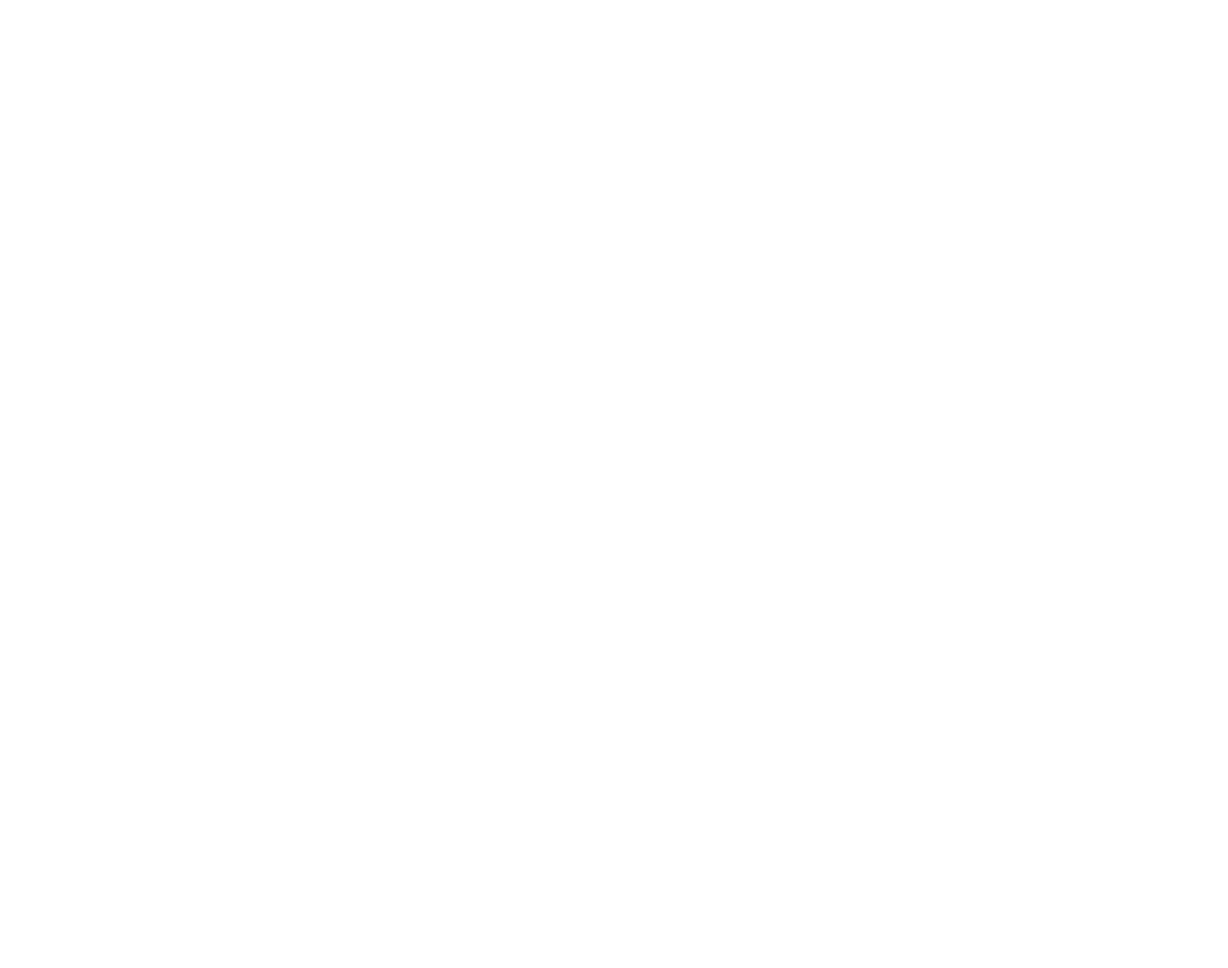
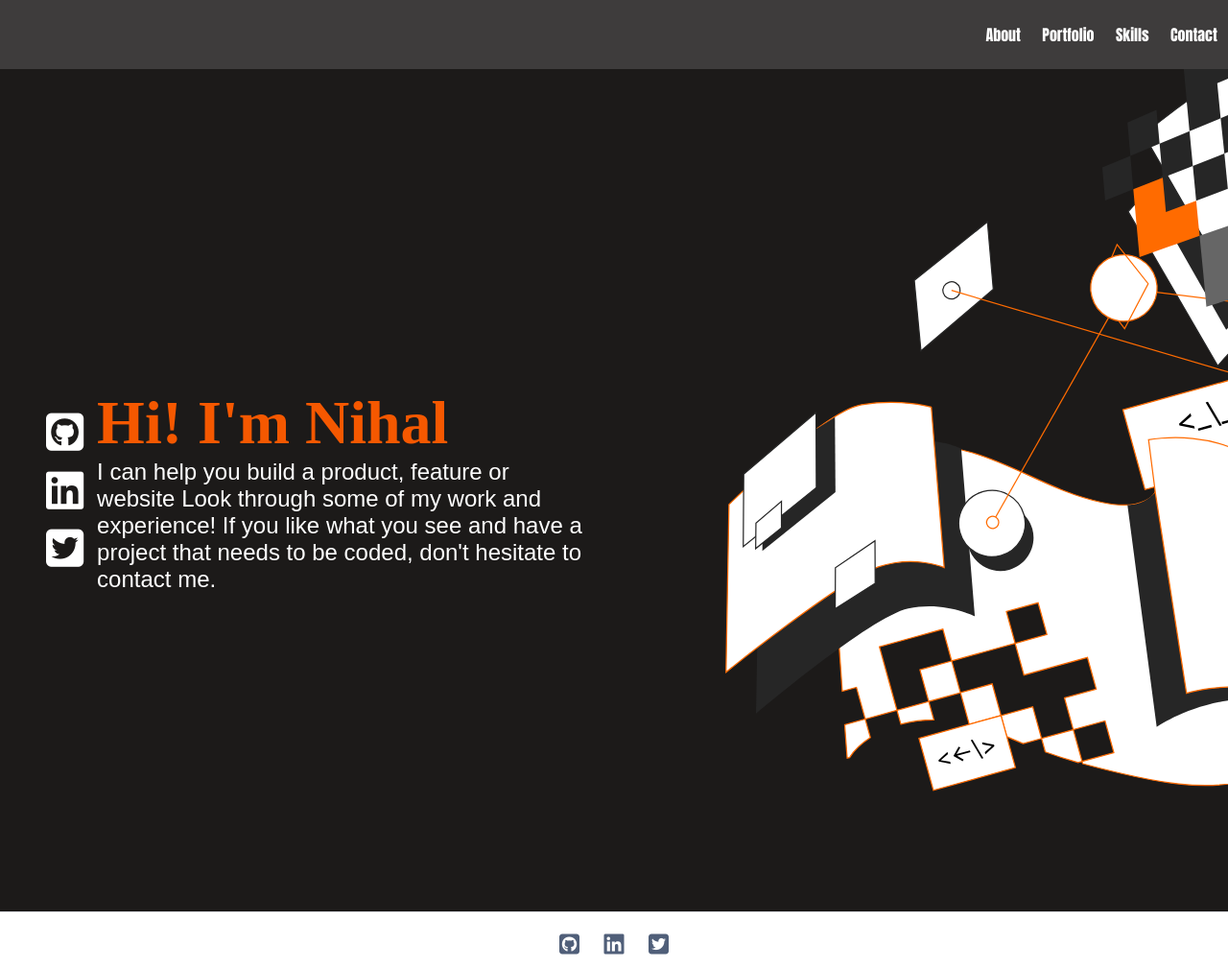
Before and after one commit to apricot12/portfolio, a website: page index.html in a window 1280 px wide. Shown: the whole page at 96% size. Before the commit the page ends 800 px from the top, so only its background shows below. Drawn offline with Linux system fonts and the light colour scheme.

Commit message:
Add navbar, footer, about section with backgrouds and colours

```diff
--- a/assets/stylesheets/stylesheet.scss
+++ b/assets/stylesheets/stylesheet.scss
@@ -0,0 +1,91 @@
+$primary-colour: #F55800;
+$secondary-colour:  #505F79;
+$main-text-colour: white;
+$bg-colour: #1C1A19;
+
+@mixin flexCenter($direction) {
+    display: flex;
+    justify-content: center;
+    align-items: center;
+    flex-direction: $direction;
+}
+
+@mixin flex($direction, $justify, $align) {
+    display: flex;
+    flex-direction: $direction;
+    list-style: none;
+    justify-content: $justify;
+    align-items: $align;
+}
+
+* {
+    margin: 0;
+    padding: 0;
+    box-sizing: border-box;
+}
+
+.navbar {
+    background-color: #3E3C3C;
+    height: 72px;
+    @include flex(column, space-around, flex-end);
+    .navbar-menu {
+        @include flex(row, space-between, center);
+        .nav-menu-item {
+            padding: 0.7rem;
+            .nav-menu-link {
+                color: $main-text-colour;
+                text-decoration: none;
+                font-family: Impact, Haettenschweiler, 'Arial Narrow Bold', sans-serif;
+                font-weight: bold;
+            }
+        }
+    }
+}
+
+.about {
+    @include flex(row, space-between, center);
+    background-color: #1C1A19;
+    .social-media-links {
+        list-style: none;
+        padding-left: 2.5rem;
+        a {
+            color: $main-text-colour;
+            .fab {
+                font-size: 2.8rem;
+                padding: 0.5rem;
+            }
+        }
+    }
+
+    .about-me {
+        width: 40%;
+        h1 {
+            color: $primary-colour;
+            font-size: 4rem;
+            font-family: serif;
+        }
+
+        p {
+            color: $main-text-colour;
+            font-size: 1.5rem;
+            font-family: sans-serif;
+        }
+    }
+}
+
+.foot-bar {
+    ul {
+        border-top: 0.01px solid #DFE1E6;
+        @include flexCenter(row);
+        list-style: none;
+
+        li {
+            margin-top: 0.5rem;
+            i {
+                font-size: 1.5rem;
+                padding: 0.8rem;
+                color: $secondary-colour;
+            }
+        }
+    }
+}
--- a/index.html
+++ b/index.html
@@ -0,0 +1,163 @@
+<!DOCTYPE html>
+<html lang="en">
+<head>
+    <meta charset="UTF-8">
+    <meta http-equiv="X-UA-Compatible" content="IE=edge">
+    <meta name="viewport" content="width=device-width, initial-scale=1.0">
+    <link rel="stylesheet" href="assets/stylesheets/stylesheet.css">
+    <script src="https://kit.fontawesome.com/340a10f9eb.js" crossorigin="anonymous"></script>
+    <title>Document</title>
+</head>
+<body>
+    <header>
+        <div class="men-button">
+            <span class="menu-button-burger"></span>
+        </div>
+        <nav class="navbar">
+            <ul class="navbar-menu">
+                <li class="nav-menu-item">
+                    <a href="" class="nav-menu-link">
+                        About
+                    </a>
+                </li>
+                <li class="nav-menu-item">
+                    <a href="" class="nav-menu-link">
+                        Portfolio
+                    </a>
+                </li>
+                <li class="nav-menu-item">
+                    <a href="" class="nav-menu-link">
+                        Skills
+                    </a>
+                </li>
+                <li class="nav-menu-item">
+                    <a href="" class="nav-menu-link">
+                        Contact
+                    </a>
+                </li>
+            </ul>
+        </nav>
+    </header>
+
+    <main>
+        <section class="about">
+                <div class="social-links">
+                    <ul class="social-media-links">
+                        <li>
+                            <a href="https://github.com/apricot12" title="Github">
+                                <i class="fab fa-github-square"></i>
+                            </a>
+                        </li>
+
+                        <li>
+                            <a href="https://www.linkedin.com/in/aprikot-web/" title="Linkedin">
+                                <i class="fab fa-linkedin"></i>
+                            </a>
+                        </li>
+
+                        <li>
+                            <a href="https://twitter.com/apricotfoxtrot" title="Twitter">
+                                <i class="fab fa-twitter-square"></i>
+                            </a>
+                        </li>
+                    </ul>
+                </div>
+                <div class="about-me">
+                    <h1 class="aboutme-head">
+                        Hi! I'm Nihal
+                    </h1>
+                    <p class="aboutme-body">
+                        I can help you build a product, feature or website Look
+                        through some of my work and experience! If you like what
+                        you see and have a project that needs to be coded,
+                        don't hesitate to contact me.
+                    </p>
+                </div>
+                <div class="side-svg">
+                    <svg width="661" height="874" viewBox="0 0 661 874" fill="none" xmlns="http://www.w3.org/2000/svg">
+                        <path d="M765.504 80.1959L820.439 169.616C820.439 169.616 787.332 185.641 740.498 221.36C700.709 251.839 650.326 309.362 650.326 309.362L557 148.674C557 148.674 598.683 99.3156 660.619 57.7667C717.888 19.1552 729.804 21.6051 729.804 21.6051L765.504 80.1959Z" fill="white" stroke="#262626" stroke-width="1.22338" stroke-miterlimit="10"/>
+                        <path d="M576.835 127.287L659.117 271.86C659.117 271.86 686.606 241.503 716.963 215.556C769.345 171.177 809.621 152.343 809.621 152.343L729.479 21.4213C729.804 21.6051 656.587 40.256 576.835 127.287Z" fill="#262626"/>
+                        <path d="M988.606 104.922C988.606 104.922 944.76 71.3264 853.904 104.455C763.047 137.583 664.378 226.57 664.378 226.57L573.1 68.3277C573.1 68.3277 697.652 -36.052 781.371 -52.409C849.212 -65.7345 884.727 -47.3624 884.727 -47.3624L988.606 104.922Z" fill="white" stroke="#262626" stroke-width="1.22338" stroke-miterlimit="10"/>
+                        <path d="M968.056 34.7358L858.587 266.702L552.478 228.275" stroke="#FF6B00" stroke-width="1.22338" stroke-miterlimit="10"/>
+                        <path d="M551.459 355.12L718.936 308.699L741.994 391.887L574.517 438.309L551.459 355.12Z" fill="white" stroke="#FF6B00" stroke-width="1.22338" stroke-miterlimit="10"/>
+                        <path d="M466.644 697.776L447.554 703.067C442.565 700.889 437.392 699.036 432.332 696.603C431.682 696.235 431.103 696.122 430.453 695.754L424.388 673.876L457.477 664.704L466.644 697.776Z" fill="white" stroke="#FF6B00" stroke-width="1.22338" stroke-miterlimit="10"/>
+                        <path d="M508.898 721.677L541.986 712.505L532.819 679.433L499.731 688.605L490.564 655.533L523.652 646.362L514.485 613.29L481.397 622.461L448.309 631.633L439.142 598.561L472.23 589.389L463.063 556.317L429.975 565.489L439.142 598.561L406.054 607.732L372.966 616.904L363.799 583.832L330.711 593.003L297.623 602.175L306.79 635.247L315.957 668.318L282.869 677.49L273.702 644.418L258.939 648.51L243.497 425.69C243.497 425.69 265.418 393.041 324.316 390.96C412.537 387.875 455.836 435.319 528.845 451.517C574.729 461.81 584.908 441.182 584.908 441.182L614.679 632.636C614.679 632.636 691.471 616.008 735.319 667.409C761.34 698.001 722.228 729.936 681.759 741.153C639.508 752.864 589.536 745.622 509.533 723.966L508.898 721.677Z" fill="white" stroke="#FF6B00" stroke-width="1.22338" stroke-miterlimit="10"/>
+                        <path d="M508.899 721.677L504.827 722.805C493.533 719.635 482.098 715.956 470.523 711.768L466.644 697.776L499.732 688.605L508.899 721.677Z" fill="white" stroke="#FF6B00" stroke-width="1.22338" stroke-miterlimit="10"/>
+                        <path d="M424.389 673.876L392.064 682.835C391.81 682.906 391.485 682.722 391.23 682.793L382.134 649.975L415.222 640.804L424.389 673.876Z" fill="white" stroke="#FF6B00" stroke-width="1.22338" stroke-miterlimit="10"/>
+                        <path d="M354.405 678.481C341.526 678.49 330.229 680.251 319.977 682.819L315.958 668.318L349.046 659.147L354.405 678.481Z" fill="white" stroke="#FF6B00" stroke-width="1.22338" stroke-miterlimit="10"/>
+                        <path d="M266.585 717.616L264.039 718.322L261.49 683.416L282.87 677.49L288.229 696.824C277.324 703.956 269.967 712.022 266.585 717.616Z" fill="white" stroke="#FF6B00" stroke-width="1.22338" stroke-miterlimit="10"/>
+                        <path d="M339.879 626.075L372.967 616.903L382.134 649.975L349.046 659.147L339.879 626.075Z" fill="white" stroke="#FF6B00" stroke-width="1.22338" stroke-miterlimit="10"/>
+                        <path d="M556.213 454.34L586.678 685.872C586.678 685.872 642.138 646.666 716.31 658.158L674.995 435.935C674.995 435.935 639.769 408.717 585.232 441.366C585.232 441.366 573.984 455.168 556.213 454.34Z" fill="#262626"/>
+                        <path d="M585.233 441.365L578.201 386.334C578.201 386.334 660.351 371.234 700.651 421.701L742.663 679.07C742.663 679.07 738.334 662.463 688.679 647.463C658.784 638.491 617.763 650.683 617.763 650.683L585.233 441.365Z" fill="white" stroke="#FF6B00" stroke-width="1.22338" stroke-miterlimit="10"/>
+                        <path d="M382.94 395.804C382.94 395.804 350.93 379.2 310.402 393.173C269.874 407.146 172.066 497.264 172.066 497.264L168.993 672.071C168.993 672.071 288.368 570.77 327.691 562.336C365.161 554.141 397.101 570.491 397.101 570.491L382.94 395.804Z" fill="#262626"/>
+                        <path d="M351.725 352.407C351.725 352.407 321.505 343.251 279.187 349.776C241.082 355.681 140.851 453.867 140.851 453.867L137.778 628.674C137.778 628.674 258.352 531.697 296.476 518.939C334.599 506.18 365.184 519.618 365.184 519.618L351.725 352.407Z" fill="white" stroke="#FF6B00" stroke-width="1.22338" stroke-miterlimit="10"/>
+                        <path d="M251.258 362.722L251.827 440.913L175.655 502.296L176.092 420.814L231.711 375.263L251.258 362.722Z" fill="#262626"/>
+                        <path d="M338.867 697.581L424.387 673.876L439.406 728.063L353.886 751.768L338.867 697.581Z" fill="white" stroke="#FF6B00" stroke-width="1.22338" stroke-miterlimit="10"/>
+                        <path d="M417.5 705.671L417.123 704.314L404.657 701.778L405.259 703.949L414.758 705.664L414.652 705.547L414.746 705.886L414.776 705.731L407.516 712.092L408.117 714.263L417.5 705.671ZM392.844 699.499L404.206 718.745L406.038 718.237L394.676 698.991L392.844 699.499ZM384.502 721.393L385.451 719.742L378.583 715.855L392.51 711.995L391.993 710.129L378.066 713.989L381.957 707.138L380.289 706.194L374.796 715.9L384.502 721.393ZM359.529 721.739L371.996 724.275L371.394 722.104L361.895 720.389L362 720.506L361.906 720.167L361.876 720.321L369.137 713.961L368.535 711.79L359.153 720.382L359.529 721.739Z" fill="black"/>
+                        <path d="M231.595 358.036L231.909 436.297L155.737 497.681L156.198 422.218L231.595 358.036Z" fill="white" stroke="#262626" stroke-width="1.22338" stroke-miterlimit="10"/>
+                        <path d="M340.951 293.756L334.031 220.339L410.273 159.21L416.347 229.574L340.951 293.756Z" fill="white" stroke="#262626" stroke-width="1.22338" stroke-miterlimit="10"/>
+                        <path d="M375.201 239.335C370.421 240.66 365.474 237.861 364.149 233.084C362.825 228.307 365.626 223.361 370.406 222.036C375.185 220.711 380.133 223.51 381.457 228.287C382.781 233.064 379.98 238.011 375.201 239.335Z" fill="white" stroke="#262626" stroke-width="1.22338" stroke-miterlimit="10"/>
+                        <path d="M195.552 450.484L195.547 478.154L168.671 499.849L168.958 473.197L195.552 450.484Z" fill="white" stroke="#262626" stroke-width="1.22338" stroke-miterlimit="10"/>
+                        <path d="M293.03 491.677L293.255 535.994L251.573 562.614L251.772 519.824L293.03 491.677Z" fill="white" stroke="#262626" stroke-width="1.22338" stroke-miterlimit="10"/>
+                        <path d="M432.972 521.922C414.558 527.026 395.494 516.243 390.392 497.838C385.29 479.432 396.083 460.374 414.497 455.269C432.912 450.165 451.976 460.948 457.077 479.354C462.179 497.759 451.387 516.818 432.972 521.922Z" fill="#262626"/>
+                        <path d="M424.204 507.094C405.789 512.198 386.725 501.415 381.624 483.01C376.522 464.604 387.314 445.545 405.729 440.441C424.143 435.337 443.207 446.12 448.309 464.526C453.411 482.931 442.618 501.99 424.204 507.094Z" fill="white" stroke="#262626" stroke-width="1.22338" stroke-miterlimit="10"/>
+                        <path d="M414.964 473.768L547.818 239.155" stroke="#FF6B00" stroke-width="1.22338" stroke-miterlimit="10"/>
+                        <path d="M561.716 261.601C543.302 266.705 524.238 255.922 519.136 237.517C514.035 219.111 524.827 200.053 543.241 194.948C561.656 189.844 580.72 200.627 585.821 219.033C590.923 237.438 580.131 256.497 561.716 261.601Z" fill="white" stroke="#FF6B00" stroke-width="1.22338" stroke-miterlimit="10"/>
+                        <path d="M539.748 196.191L545.369 182.853L577.802 223.722L553.227 270.529L547.196 262.613" stroke="#FF6B00" stroke-width="1.22338" stroke-miterlimit="10"/>
+                        <path d="M710.635 343.809L710.154 342.074L694.217 338.833L694.986 341.608L707.13 343.8L706.995 343.651L707.115 344.084L707.154 343.887L697.872 352.017L698.641 354.793L710.635 343.809ZM681.916 360.176L682.577 362.562L696.456 358.715L695.795 356.329L681.916 360.176ZM668.11 364.003L668.772 366.388L682.65 362.541L681.989 360.156L668.11 364.003ZM654.305 367.83L654.966 370.215L668.845 366.368L668.184 363.983L654.305 367.83ZM637.699 347.4L652.224 372.002L654.567 371.353L640.041 346.75L637.699 347.4ZM629.616 374.673L630.277 377.058L644.156 373.211L643.495 370.826L629.616 374.673ZM610.437 371.582L626.374 374.824L625.605 372.049L613.462 369.857L613.596 370.006L613.476 369.573L613.438 369.77L622.72 361.64L621.95 358.864L609.956 369.848L610.437 371.582Z" fill="black"/>
+                        <path d="M417.393 478.574C414.02 479.509 410.527 477.533 409.592 474.161C408.658 470.789 410.635 467.298 414.009 466.363C417.382 465.427 420.875 467.403 421.81 470.775C422.744 474.147 420.767 477.639 417.393 478.574Z" fill="white" stroke="#FF6B00" stroke-width="1.22338" stroke-miterlimit="10"/>
+                        <path d="M660.841 124.821L694.865 112.103L690.776 74.6103L725.861 60.7762L730.091 98.778L766.589 85.1L770.917 124.444L734.207 137.359L698.515 149.992L702.49 188.064L668.114 199.51L671.764 237.399L638.449 247.729L635.01 210.603L631.388 173.803L664.35 162.201L660.841 124.821Z" fill="#666666"/>
+                        <path d="M657.219 88.0211L653.342 51.2914L687.013 37.3013L690.776 74.6104L657.219 88.0211Z" fill="#262626"/>
+                        <path d="M627.836 137.257L624.354 100.966L657.219 88.0212L660.841 124.822L627.836 137.257Z" fill="#262626"/>
+                        <path d="M592.947 113.233L589.677 77.705L620.873 64.6748L624.355 100.966L592.947 113.233Z" fill="#262626"/>
+                        <path d="M596.288 149.016L627.836 137.257L631.389 173.803L599.444 185.123L568.772 196.09L565.502 160.562L562.303 125.288L592.947 113.233L596.288 149.016Z" fill="#FF6B00"/>
+                        <path d="M653.342 51.2914L620.874 64.6744L617.533 28.8917L614.263 -6.63664L646.125 -21.221L679.443 -36.4832L683.32 0.246608L649.79 14.7455L653.342 51.2914Z" fill="#262626"/>
+                        <path d="M556.186 55.7583L586.478 42.4309L589.677 77.7048L559.244 90.5234L556.186 55.7583Z" fill="#262626"/>
+                        <path d="M532.93 136.991L529.942 102.48L559.243 90.5232L562.302 125.288L532.93 136.991Z" fill="#262626"/>
+                        <path d="M372.801 230.686L935.759 396.803" stroke="#FF6B00" stroke-width="1.22338" stroke-miterlimit="10"/>
+                    </svg>
+                </div>
+        </section>
+
+        <section class="portfolio">
+            <div class="projects-container">
+                <div class="project"></div>
+                <div class="project"></div>
+                <div class="project"></div>
+                <div class="project"></div>
+                <div class="project"></div>
+            </div>
+        </section>
+
+        <section class="skills">
+
+        </section>
+
+        <section class="contact">
+
+        </section>
+    </main>
+
+    <footer class="foot-bar">
+        <ul class="footer-items">
+            <li>
+                <a href="https://github.com/apricot12" title="Github">
+                    <i class="fab fa-github-square"></i>
+                </a>
+            </li>
+
+            <li>
+                <a href="https://www.linkedin.com/in/aprikot-web/" title="Linkedin">
+                    <i class="fab fa-linkedin"></i>
+                </a>
+            </li>
+
+            <li>
+                <a href="https://twitter.com/apricotfoxtrot" title="Twitter">
+                    <i class="fab fa-twitter-square"></i>
+                </a>
+            </li>
+        </ul>
+    </footer>
+</body>
+</html>
```
Also changed, not shown: assets/stylesheets/stylesheet.css, 1 other file.
